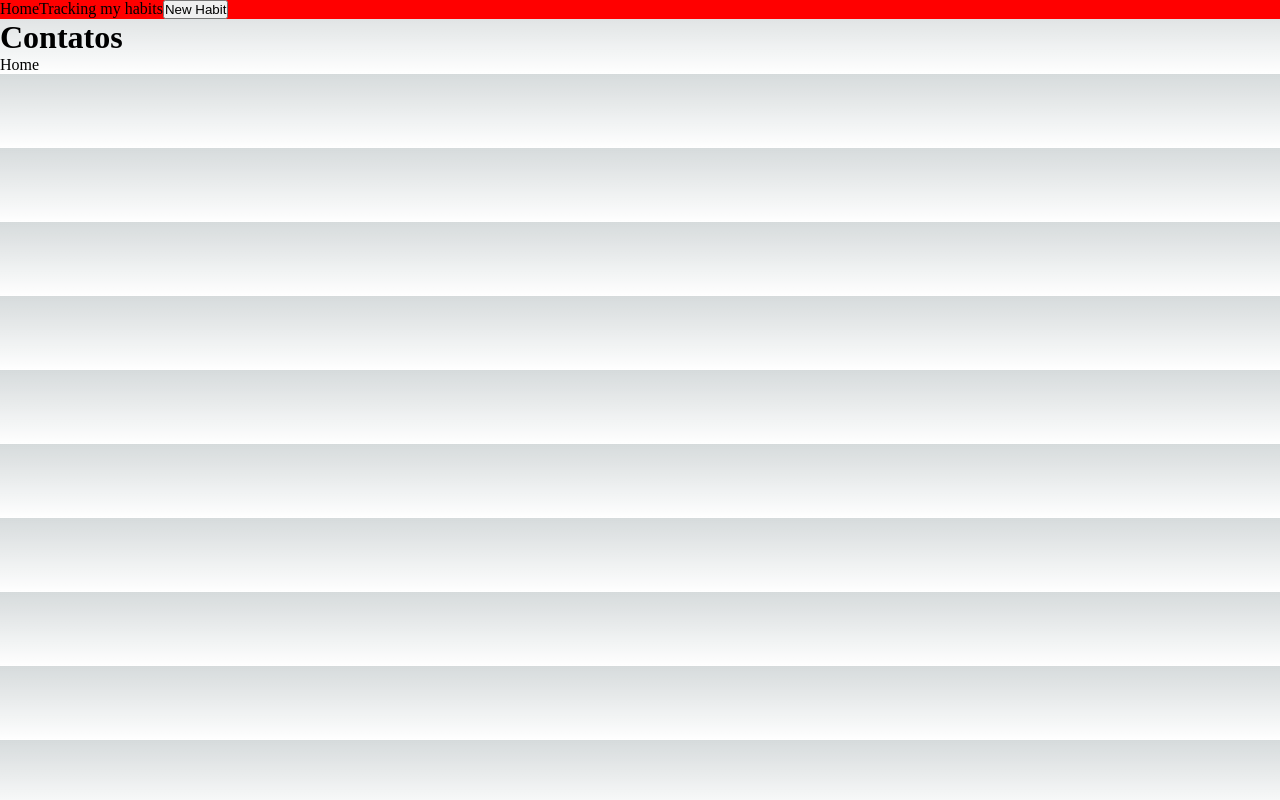
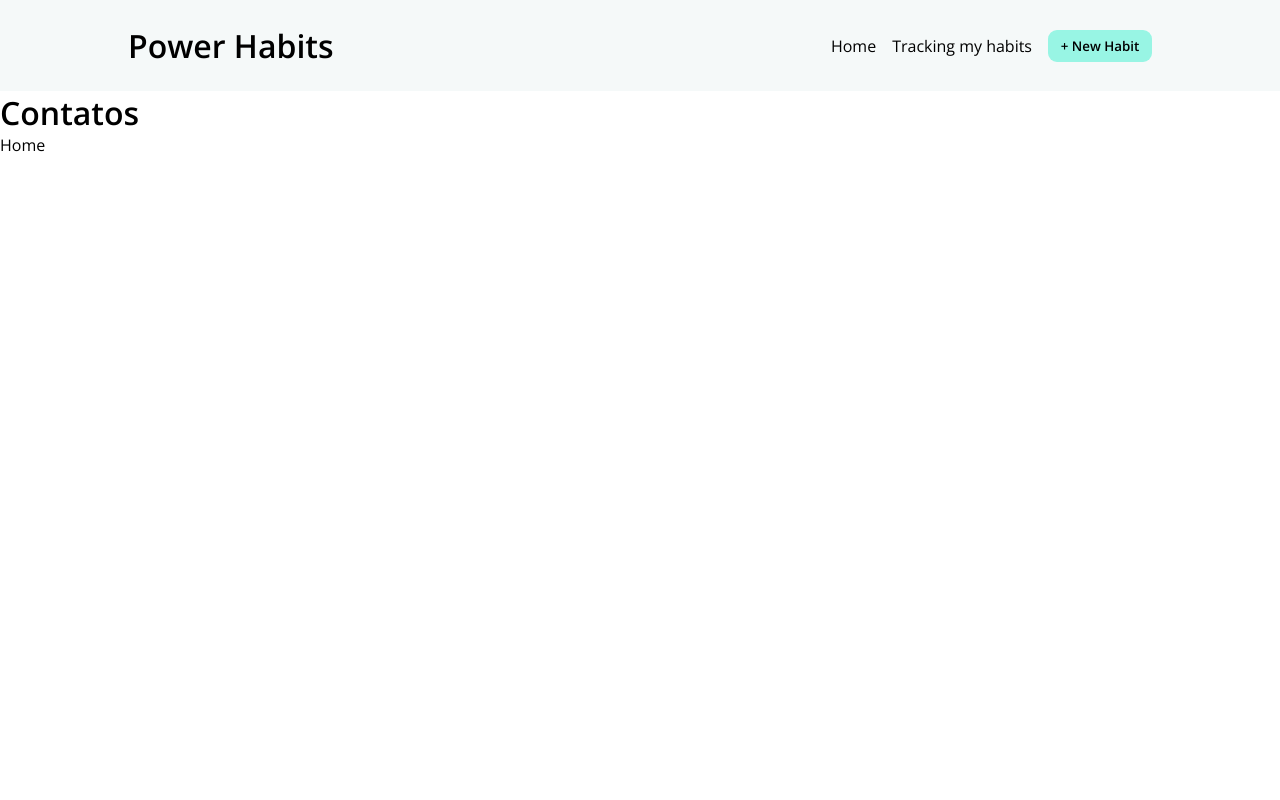
Before and after one commit to 1ZOD/Front_avaliacao, a Next.js app: page /daily_habits/daily_habits in a window 1280 px wide. Built offline with nearby package versions, Linux system fonts and the light colour scheme.

Commit message:
Add_navbar

```diff
--- /dev/null
+++ b/src/components/communs/button.tsx
@@ -0,0 +1,9 @@
+import React from "react";
+
+const Button = () => {
+  return (
+    <button className="button">+ New Habit</button>
+  );
+};
+
+export default Button;
--- a/src/components/navbar/Nav_bar.tsx
+++ b/src/components/navbar/Nav_bar.tsx
@@ -1,14 +1,15 @@
 import Link from "next/link";
 import React from "react";
+import Button from "../communs/button";
 
 const Nav_bar = () => {
   return (
     <div className="top_nav">
-      <div className="image"></div>
+        <h1>Power Habits</h1>
       <nav>
-        <Link href="/">Home</Link>
-        <Link href="/tracking">Tracking my habits</Link>
-        <button>New Habit</button>
+        <Link href="/" className="text_link">Home</Link>
+        <Link href="/tracking"className="text_link">Tracking my habits</Link>
+        <Button></Button>
       </nav>
     </div>
   );
--- a/src/pages/_app.tsx
+++ b/src/pages/_app.tsx
@@ -1,5 +1,6 @@
 import '@/styles/globals.css'
 import '@/styles/nav_style/nav_bar.css';
+import '@/styles/button/button.css';
 import type { AppProps } from 'next/app'
 
 export default function App({ Component, pageProps }: AppProps) {
--- /dev/null
+++ b/src/styles/button/button.css
@@ -0,0 +1,8 @@
+.button{
+    background-color: #98f5e4;
+    border-radius: 9px;
+    border-color: transparent;
+    width: 6.5rem;
+    height: 2rem;
+    font-weight: 800;
+}
--- a/src/styles/globals.css
+++ b/src/styles/globals.css
@@ -1,9 +1,14 @@
+@import url('https://fonts.googleapis.com/css?family=Open+Sans:400,600,300');
+
+
 :root {
   --max-width: 1100px;
   --border-radius: 12px;
   --font-mono: ui-monospace, Menlo, Monaco, 'Cascadia Mono', 'Segoe UI Mono',
     'Roboto Mono', 'Oxygen Mono', 'Ubuntu Monospace', 'Source Code Pro',
     'Fira Mono', 'Droid Sans Mono', 'Courier New', monospace;
+
+  --font-nav:'Open Sans', sans-serif;
 
   --foreground-rgb: 0, 0, 0;
   --background-start-rgb: 214, 219, 220;
@@ -40,43 +45,16 @@
   --card-border-rgb: 131, 134, 135;
 }
 
-@media (prefers-color-scheme: dark) {
-  :root {
-    --foreground-rgb: 255, 255, 255;
-    --background-start-rgb: 0, 0, 0;
-    --background-end-rgb: 0, 0, 0;
+nav {
+  font-family: var(--font-nav);
+}
 
-    --primary-glow: radial-gradient(rgba(1, 65, 255, 0.4), rgba(1, 65, 255, 0));
-    --secondary-glow: linear-gradient(
-      to bottom right,
-      rgba(1, 65, 255, 0),
-      rgba(1, 65, 255, 0),
-      rgba(1, 65, 255, 0.3)
-    );
-
-    --tile-start-rgb: 2, 13, 46;
-    --tile-end-rgb: 2, 5, 19;
-    --tile-border: conic-gradient(
-      #ffffff80,
-      #ffffff40,
-      #ffffff30,
-      #ffffff20,
-      #ffffff10,
-      #ffffff10,
-      #ffffff80
-    );
-
-    --callout-rgb: 20, 20, 20;
-    --callout-border-rgb: 108, 108, 108;
-    --card-rgb: 100, 100, 100;
-    --card-border-rgb: 200, 200, 200;
-  }
-}
 
 * {
   box-sizing: border-box;
   padding: 0;
   margin: 0;
+  font-family: var(--font-nav);
 }
 
 html,
@@ -85,23 +63,7 @@ body {
   overflow-x: hidden;
 }
 
-body {
-  color: rgb(var(--foreground-rgb));
-  background: linear-gradient(
-      to bottom,
-      transparent,
-      rgb(var(--background-end-rgb))
-    )
-    rgb(var(--background-start-rgb));
-}
-
 a {
   color: inherit;
   text-decoration: none;
 }
-
-@media (prefers-color-scheme: dark) {
-  html {
-    color-scheme: dark;
-  }
-}
--- a/src/styles/nav_style/nav_bar.css
+++ b/src/styles/nav_style/nav_bar.css
@@ -1,3 +1,19 @@
 .top_nav{
-    background-color: red;
+    display: flex;
+    justify-content: space-between;
+    background-color: #f5f9f9;
+    padding: 1.5rem;
+    padding-inline: 8rem;
 }
+
+nav{
+    display: flex;
+    justify-content: center;
+    align-items: center;
+    row-gap: 1rem;
+    column-gap: 1rem;
+}
+
+.text_link{
+    color: black;
+}
```
